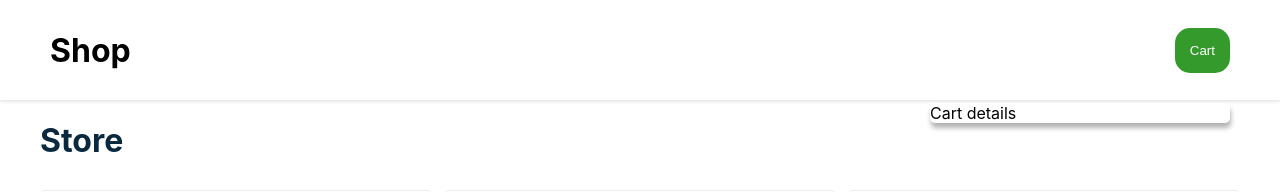
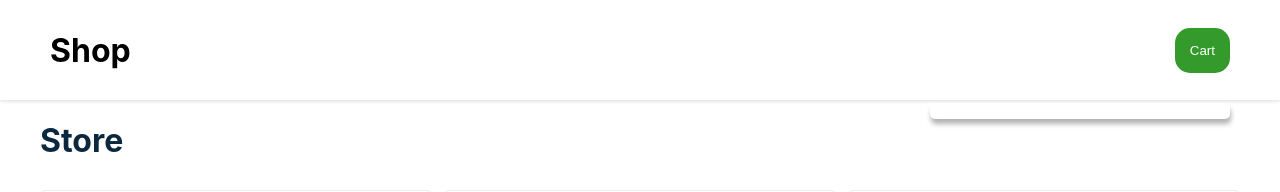
Before and after one commit to oscardelalanza/solid-invention, a React (Create React App) app: page / in a window 1280 px wide. Shown: the top 192 px of the page. Built offline with nearby package versions, Linux system fonts and the light colour scheme.

Commit message:
rendering produc list

```diff
--- a/src/components/CartDetail.tsx
+++ b/src/components/CartDetail.tsx
@@ -1,5 +1,6 @@
 import { Component } from 'react'
 import { CartDetailProps, StyleCartDetail } from '../interfaces/CartDetail'
+import { ProductCart } from '../interfaces/Products'
 
 const styles: StyleCartDetail = {
   cartDetail: {
@@ -15,9 +16,18 @@ const styles: StyleCartDetail = {
 
 class CartDetail extends Component<CartDetailProps, {}> {
   render() {
+    const { cart } = this.props
+    console.log(cart)
     return (
       <div style={styles.cartDetail}>
-        Cart details
+        <ul>
+          {cart.map((product: ProductCart) =>
+            <li key={product.name}>
+              <img src={product.img} alt={product.name} width='50' height='32' />
+              {product.name} <span>{product.quantity}</span>
+            </li>)
+          }
+        </ul>
       </div>
     )
   }
```
